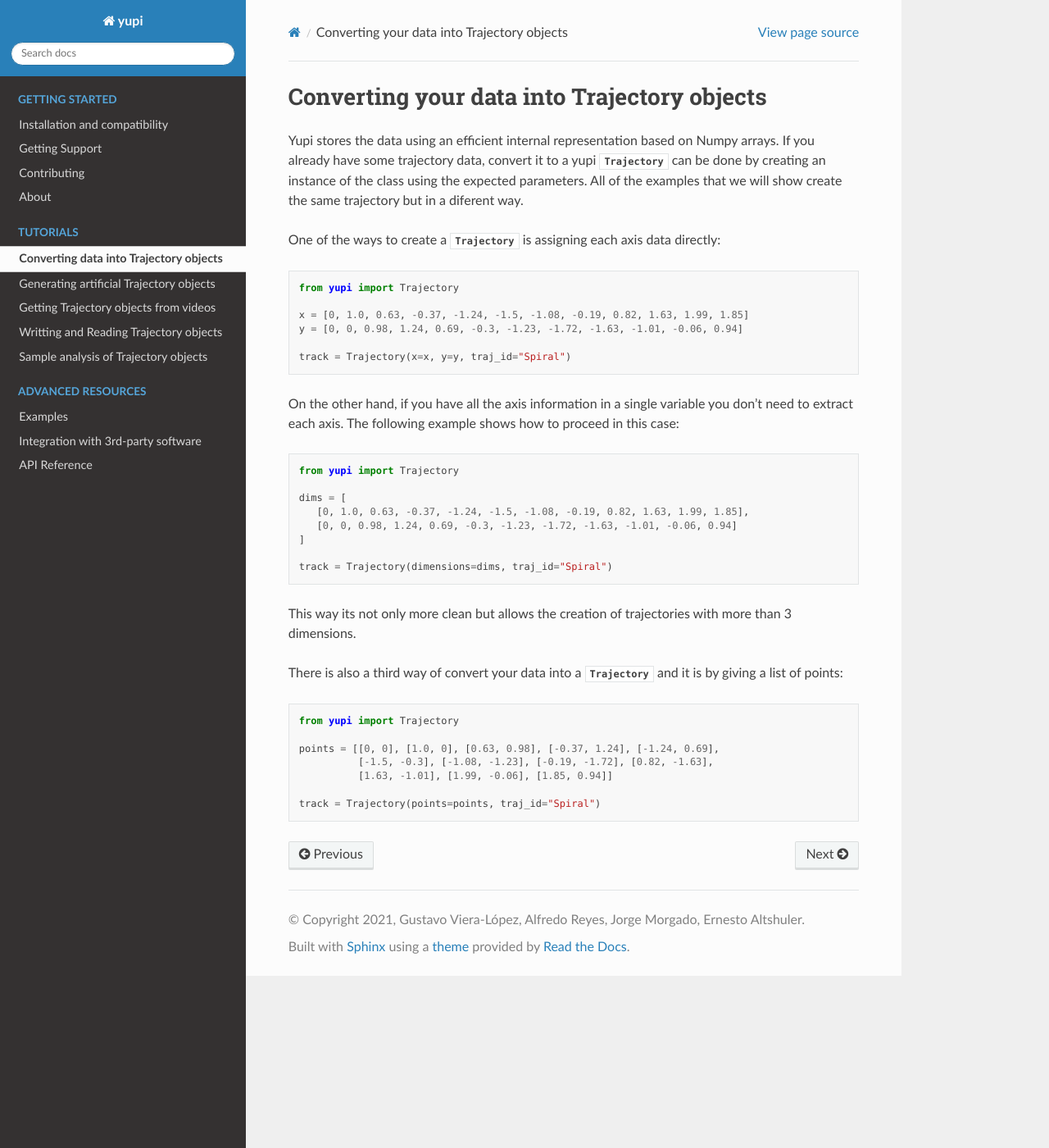
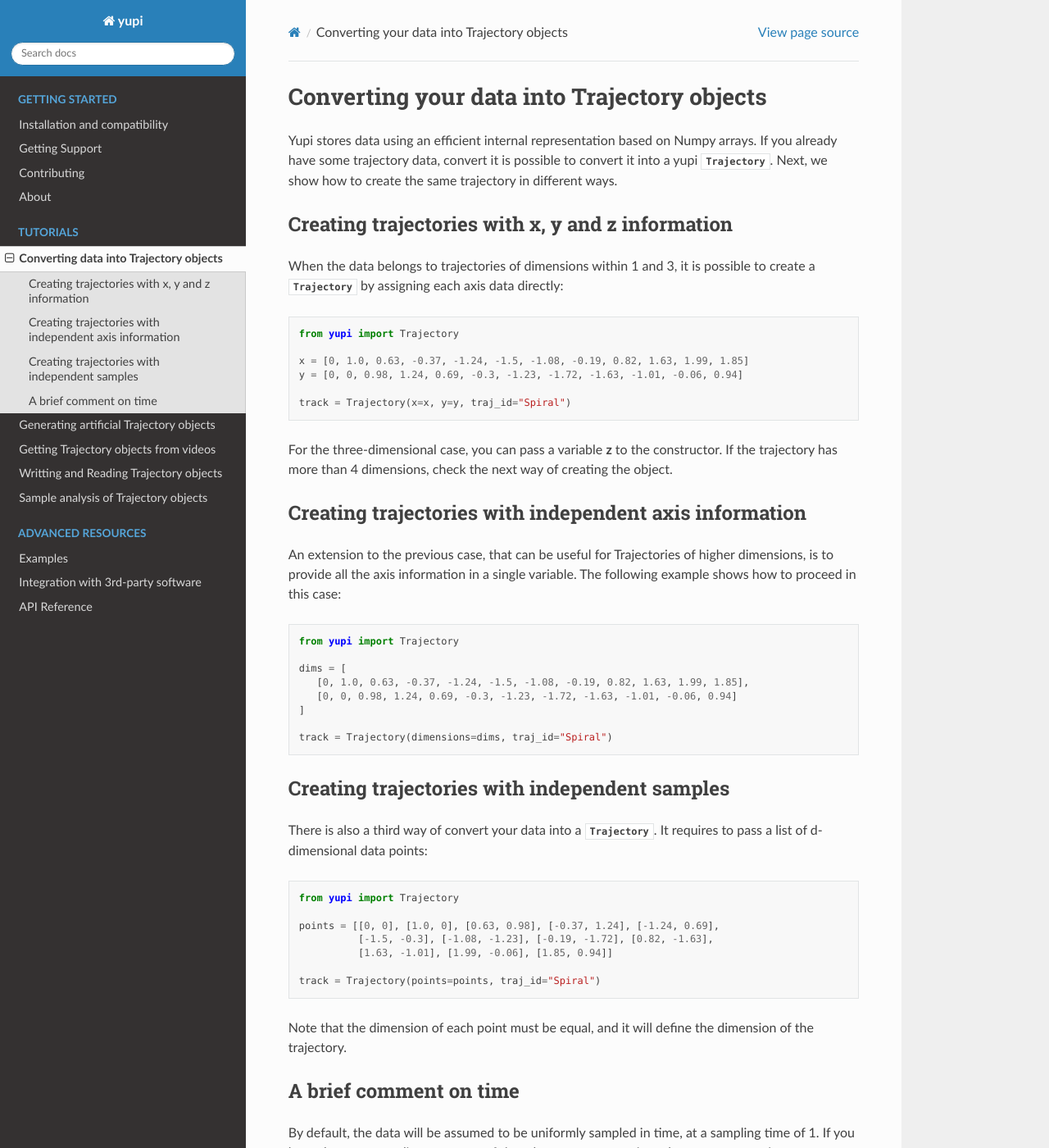
Before and after one commit to yupidevs/yupi, a Sphinx documentation site: the page built from docs/source/tutorials/converting.rst, in a window 1280 px wide and 1400 px high. Shown: the whole window at 82% size. Built offline with Sphinx 7.4.7 and the Read the Docs theme 2.0.0, drawn with Linux system fonts in a browser that asks for light colours; some of the changed text lies outside the part shown.

Commit message:
Refactor tutorial 1

```diff
--- a/docs/source/tutorials/converting.rst
+++ b/docs/source/tutorials/converting.rst
@@ -1,9 +1,13 @@
 Converting your data into Trajectory objects
 --------------------------------------------
 
-Yupi stores the data using an efficient internal representation based on Numpy arrays. If you already have some trajectory data, convert it to a yupi :py:class:`~yupi.Trajectory` can be done by creating an instance of the class using the expected parameters. All of the examples that we will show create the same trajectory but in a diferent way.
+Yupi stores data using an efficient internal representation based on Numpy arrays. If you already have some trajectory data, convert it is possible to convert it into a yupi :py:class:`~yupi.Trajectory`. Next, we show how to create the same trajectory in different ways.
 
-One of the ways to create a :py:class:`~yupi.Trajectory` is assigning each axis data directly:
+
+Creating trajectories with x, y and z information
+=================================================
+
+When the data belongs to trajectories of dimensions within 1 and 3, it is possible to create a :py:class:`~yupi.Trajectory` by assigning each axis data directly:
 
 .. code-block:: python
 
@@ -14,7 +18,13 @@ One of the ways to create a :py:class:`~yupi.Trajectory` is assigning each axis
 
    track = Trajectory(x=x, y=y, traj_id="Spiral")
 
-On the other hand, if you have all the axis information in a single variable you don't need to extract each axis. The following example shows how to proceed in this case:
+For the three-dimensional case, you can pass a variable **z** to the constructor. If the trajectory has more than 4 dimensions, check the next way of creating the object.
+
+
+Creating trajectories with independent axis information
+=======================================================
+
+An extension to the previous case, that can be useful for Trajectories of higher dimensions, is to provide all the axis information in a single variable. The following example shows how to proceed in this case:
 
 .. code-block:: python
 
@@ -27,9 +37,11 @@ On the other hand, if you have all the axis information in a single variable you
 
    track = Trajectory(dimensions=dims, traj_id="Spiral")
 
-This way its not only more clean but allows the creation of trajectories with more than 3 dimensions.
 
-There is also a third way of convert your data into a :py:class:`~yupi.Trajectory` and it is by giving a list of points:
+Creating trajectories with independent samples
+==============================================
+
+There is also a third way of convert your data into a :py:class:`~yupi.Trajectory`. It requires to pass a list of d-dimensional data points:
 
 .. code-block:: python
 
@@ -40,3 +52,11 @@ There is also a third way of convert your data into a :py:class:`~yupi.Trajector
              [1.63, -1.01], [1.99, -0.06], [1.85, 0.94]]
 
    track = Trajectory(points=points, traj_id="Spiral")
+
+
+Note that the dimension of each point must be equal, and it will define the dimension of the trajectory.
+
+A brief comment on time
+=======================
+
+By default, the data will be assumed to be uniformly sampled in time, at a sampling time of 1. If you have the corresponding sequence of time data, you can pass it to the constructor using **t** parameter. Alternatively, if the data is uniformly sampled, you can only pass the value of **dt**.
```
